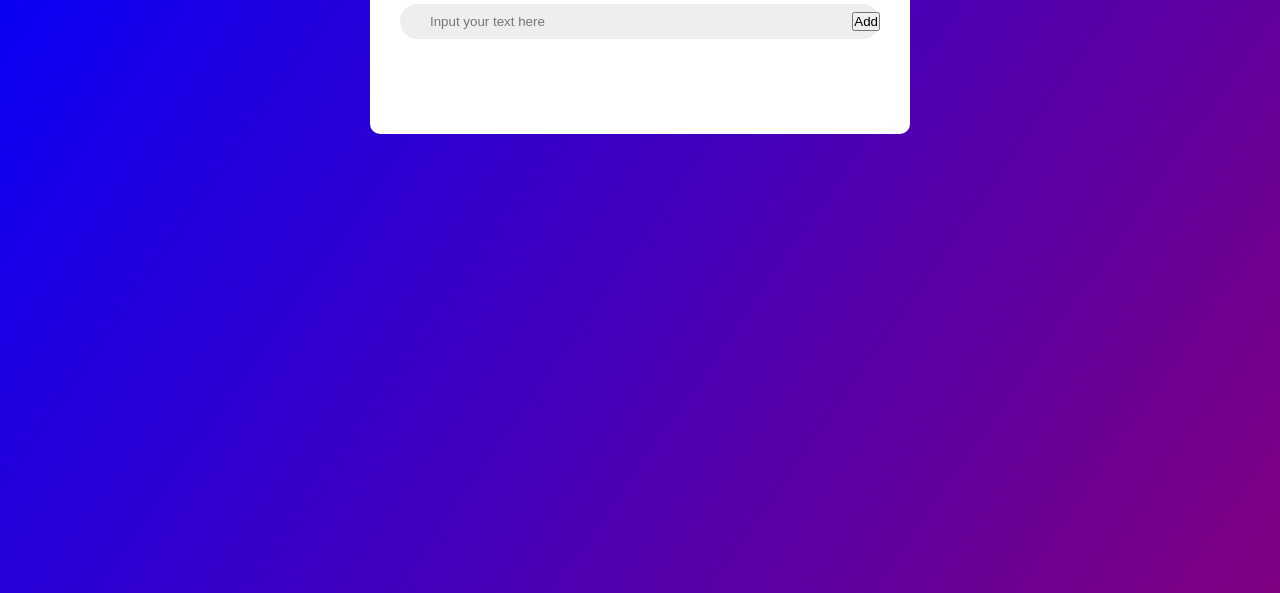
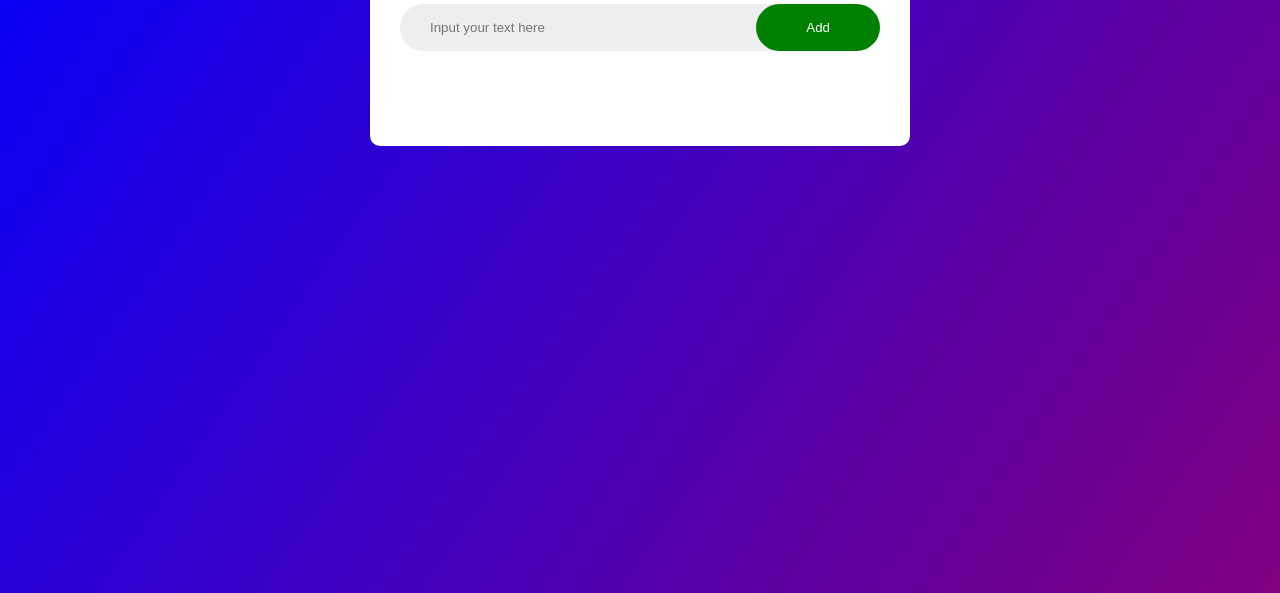
Before and after one commit to Vicstudentwatch/simpleToDoApp, a plain HTML site: page index.html in a window 1280 px wide. Shown: the part 207-800 px from the top of the page. Drawn offline with Linux system fonts and the light colour scheme.

Commit message:
style button

```diff
--- a/style.css
+++ b/style.css
@@ -46,3 +46,13 @@
     background: transparent;
     padding: 10px;
 }
+
+.row button{
+    border: none;
+    outline: none;
+    padding: 16px 50px;
+    background-color: green;
+    color: #fff;
+    border-radius: 40px;
+    cursor: pointer;
+}
```
